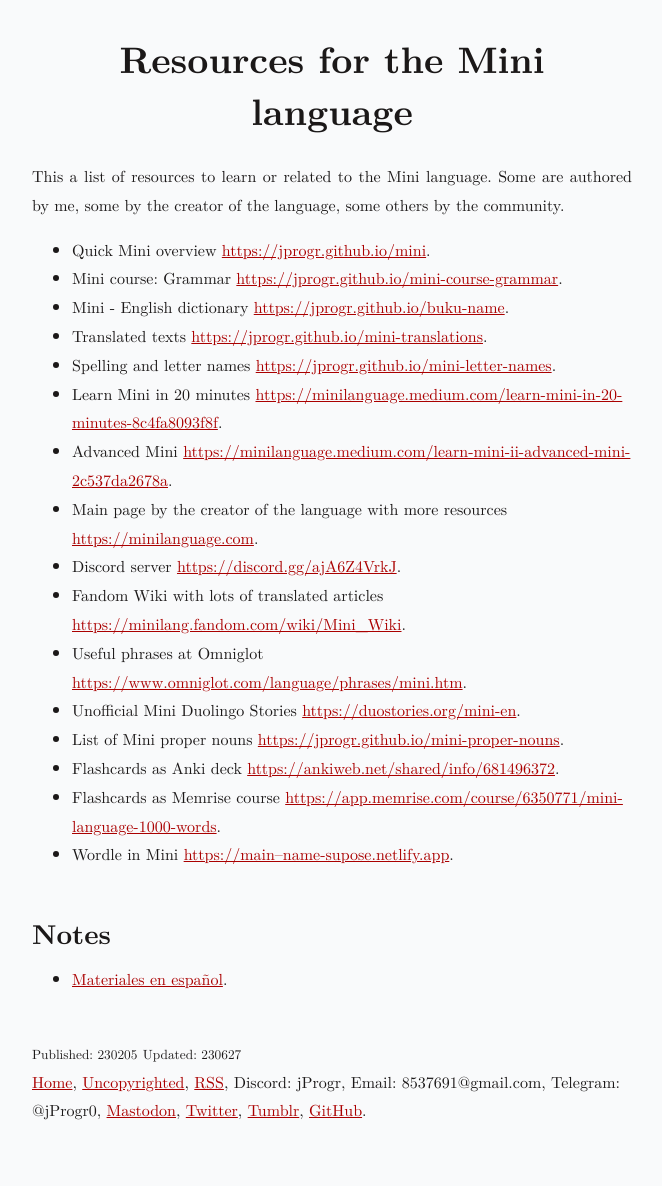
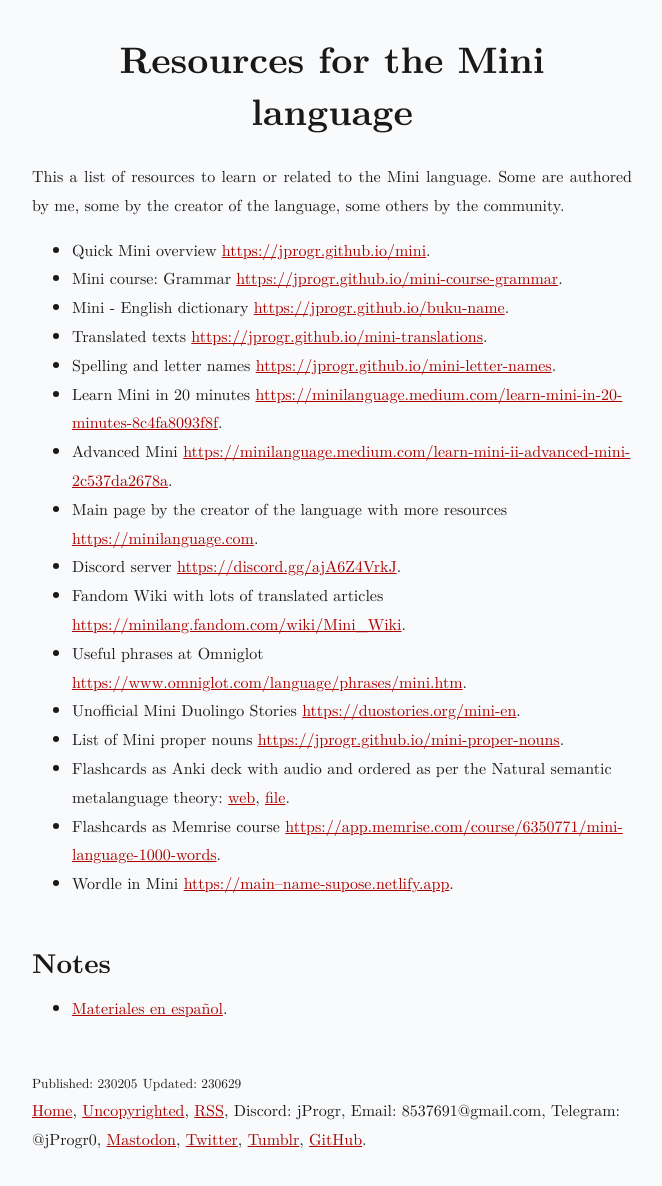
Before and after one commit to jProgr/jprogr.github.io, a Jekyll site: the page built from _posts/2023-02-05-mini-resources.md, in a window 1280 px wide. Shown: the whole page, without its empty margins (308-970 px from the left). Built offline with Jekyll 4.4.1, drawn with Linux system fonts in a browser that asks for light colours; before the commit the page ends 1157 px from its top, so only the background shows below that.

Commit message:
Add Mini Anki deck

```diff
--- a/_posts/2023-02-05-mini-resources.md
+++ b/_posts/2023-02-05-mini-resources.md
@@ -2,7 +2,7 @@
 title: "Resources for the Mini language"
 permalink: /mini-resources
 custom_date: "230205"
-updated_date: "230627"
+updated_date: "230629"
 ---
 
 # Resources for the Mini language
@@ -22,7 +22,7 @@ This a list of resources to learn or related to the Mini language. Some are auth
 - Useful phrases at Omniglot [https://www.omniglot.com/language/phrases/mini.htm](https://www.omniglot.com/language/phrases/mini.htm).
 - Unofficial Mini Duolingo Stories [https://duostories.org/mini-en](https://duostories.org/mini-en).
 - List of Mini proper nouns [https://jprogr.github.io/mini-proper-nouns](/mini-proper-nouns).
-- Flashcards as Anki deck [https://ankiweb.net/shared/info/681496372](https://ankiweb.net/shared/info/681496372).
+- Flashcards as Anki deck with audio and ordered as per the Natural semantic metalanguage theory: [web](https://ankiweb.net/shared/info/2034803154), [file](/assets/bin/mini_with_audio_nsm.apkg).
 - Flashcards as Memrise course [https://app.memrise.com/course/6350771/mini-language-1000-words](https://app.memrise.com/course/6350771/mini-language-1000-words).
 - Wordle in Mini [https://main--name-supose.netlify.app](https://main--name-supose.netlify.app).
 
```
Also changed, not shown: 1 other file.
